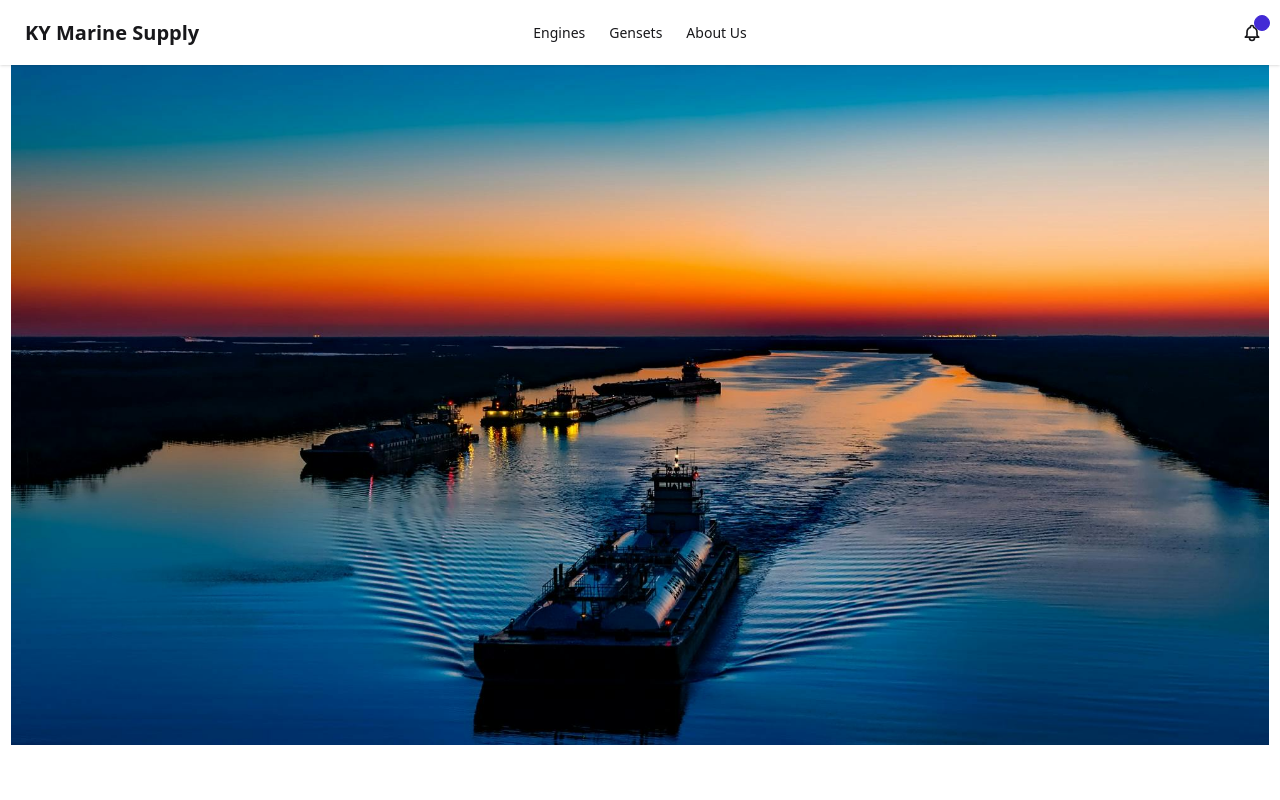
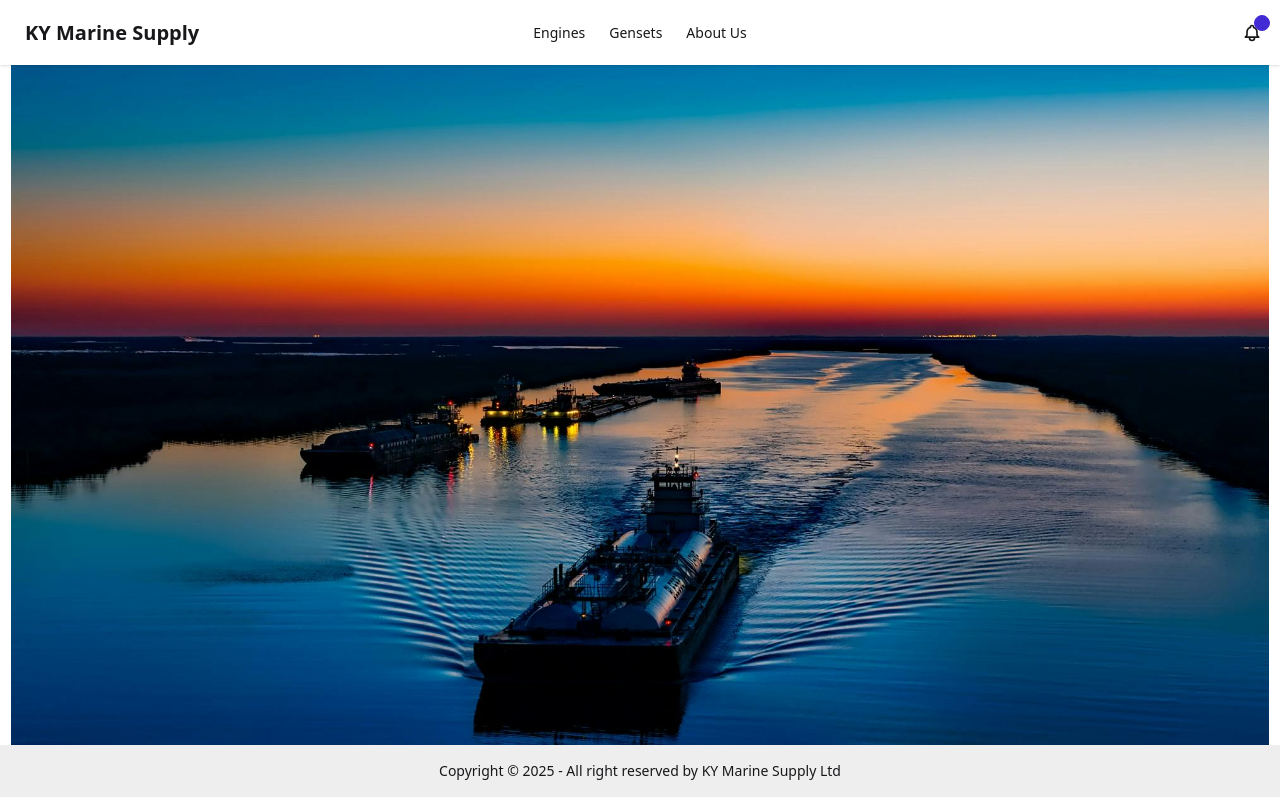
Before and after one commit to kycodee/KysMarineSupply, a Next.js app in the folder marine-supply-frontend/: page / in a window 1280 px wide. Built offline with nearby package versions, Linux system fonts and the light colour scheme.

Commit message:
Added copyright footer

```diff
--- a/marine-supply-frontend/app/page.tsx
+++ b/marine-supply-frontend/app/page.tsx
@@ -7,6 +7,11 @@
     <>
       <Navbar />
       <HomePhoto />
+      <footer className="footer sm:footer-horizontal footer-center bg-base-300 text-base-content p-4">
+  <aside>
+    <p>Copyright © {new Date().getFullYear()} - All right reserved by KY Marine Supply Ltd</p>
+  </aside>
+</footer>
     </>
   );
 }
```
